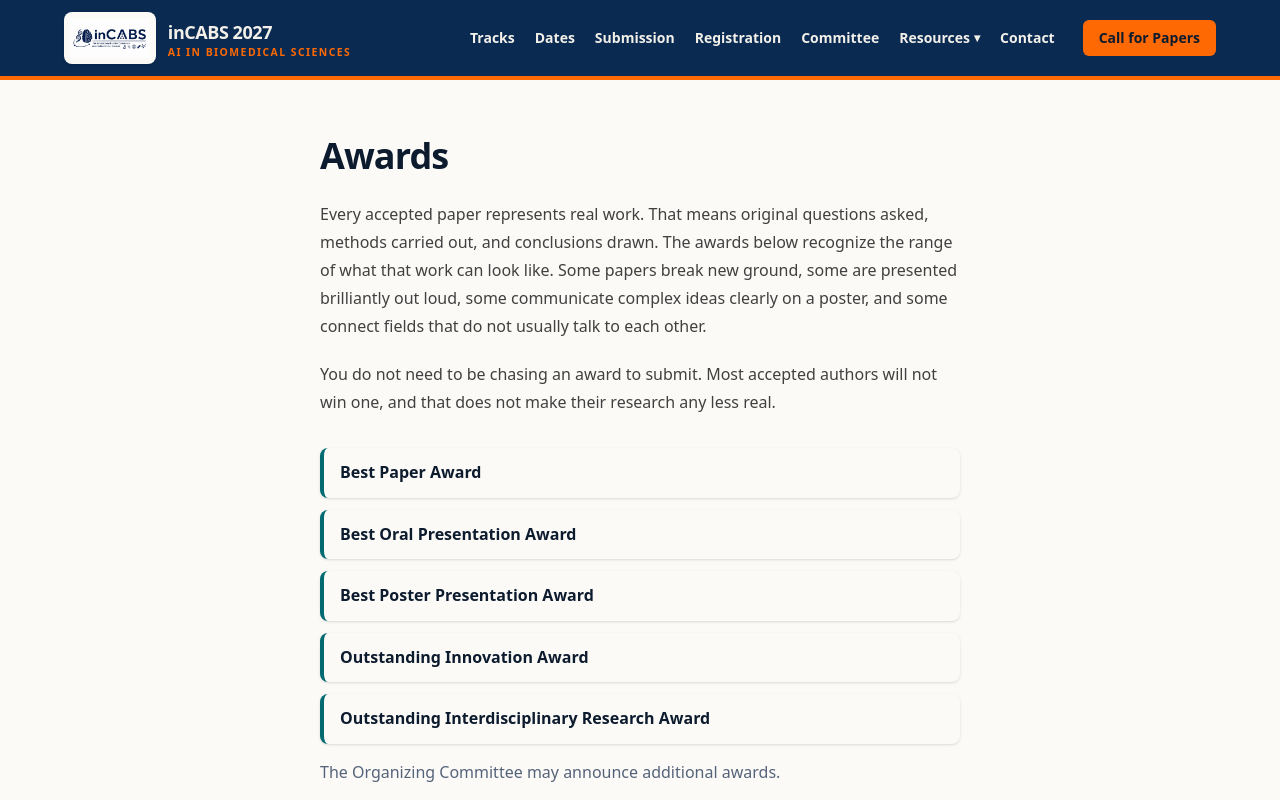
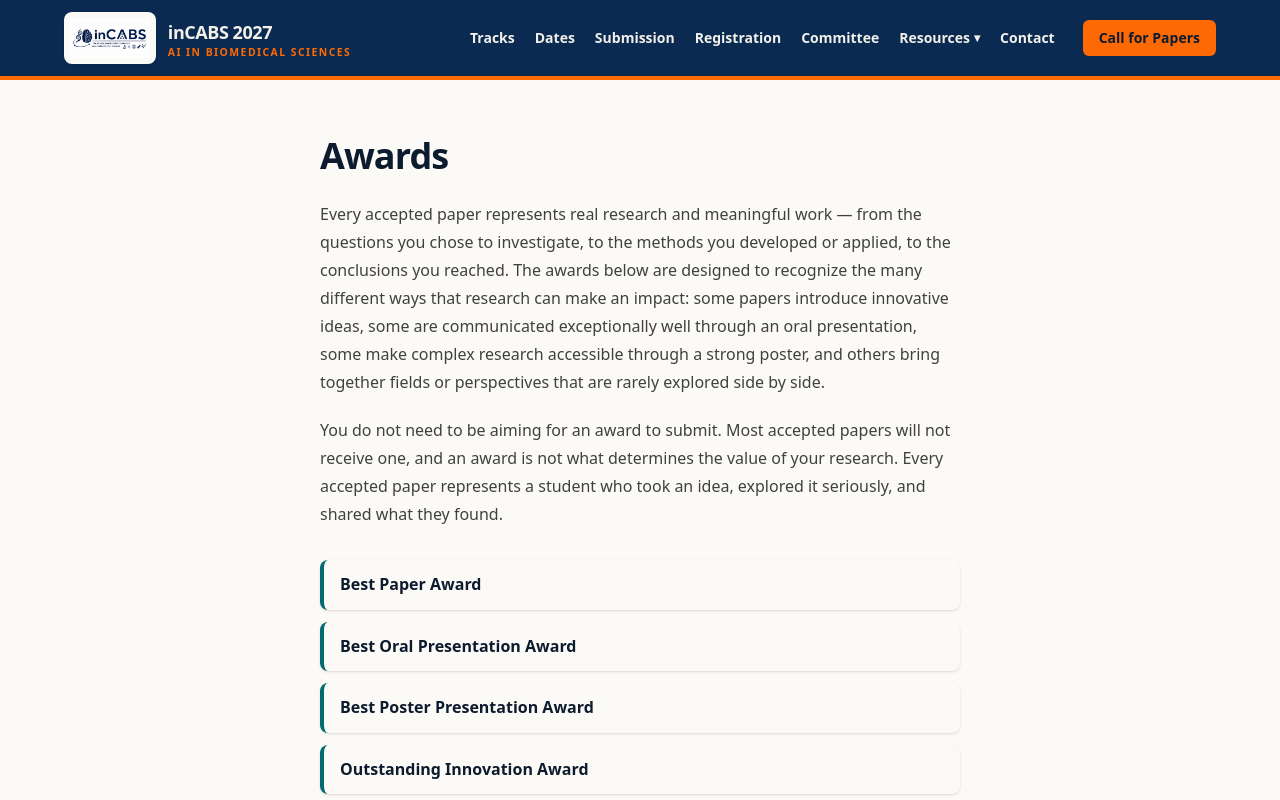
Before and after one commit to incabs-2027/incabs-2027.github.io, a Next.js app: page /awards in a window 1280 px wide. Shown: the top 800 px of the page. Built offline with nearby package versions, Linux system fonts and the light colour scheme.

Commit message:
Update awards.mdx

```diff
--- a/src/content/2027/awards.mdx
+++ b/src/content/2027/awards.mdx
@@ -1,9 +1,13 @@
-Every accepted paper represents real work. That means original questions
-asked, methods carried out, and conclusions drawn. The awards below recognize the
-range of what that work can look like. Some papers break new ground, some
-are presented brilliantly out loud, some communicate complex ideas clearly
-on a poster, and some connect fields that do not usually talk to each
-other.
+Every accepted paper represents real research and meaningful work — from
+the questions you chose to investigate, to the methods you developed or
+applied, to the conclusions you reached. The awards below are designed to
+recognize the many different ways that research can make an impact: some
+papers introduce innovative ideas, some are communicated exceptionally
+well through an oral presentation, some make complex research accessible
+through a strong poster, and others bring together fields or perspectives
+that are rarely explored side by side.
 
-You do not need to be chasing an award to submit. Most accepted authors
-will not win one, and that does not make their research any less real.
+You do not need to be aiming for an award to submit. Most accepted papers
+will not receive one, and an award is not what determines the value of your
+research. Every accepted paper represents a student who took an idea,
+explored it seriously, and shared what they found.
```
